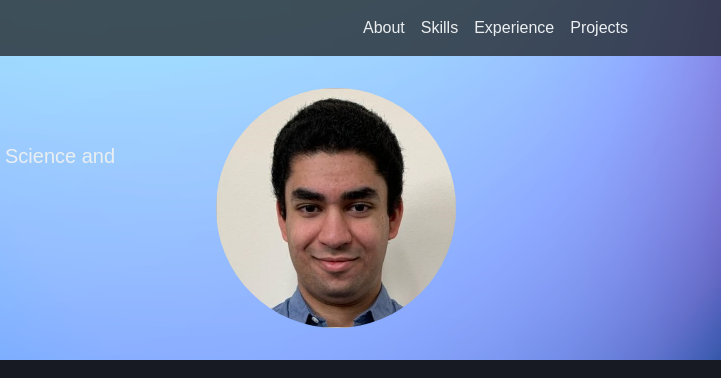
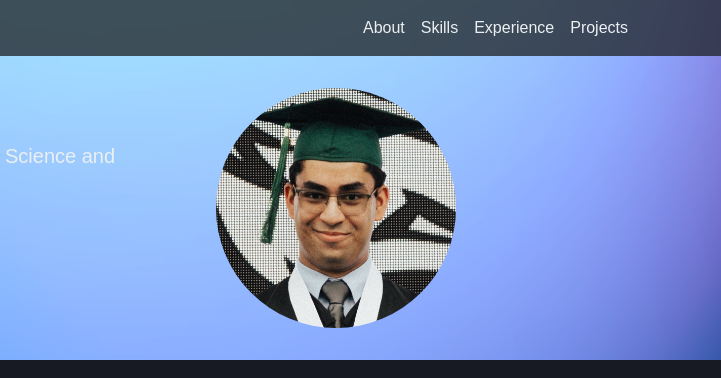
Before and after one commit to king-shak/king-shak.github.io, a plain HTML site: page index.html in a window 1280 px wide. Shown: the top 378 px of the page, 559-1280 px from the left. Drawn offline with nearby package versions, Linux system fonts and the light colour scheme; files whose address does not match are found by name; a web font is replaced by a local one.

Commit message:
Updated headshot

```diff
--- a/index.html
+++ b/index.html
@@ -59,7 +59,7 @@
                             </div>
                         </div>
                         <div class="col">
-                            <div style="text-align: center;padding-right: 8em;"><img class="rounded-circle" style="background: url(&quot;assets/img/headshot.jpg&quot;) center / contain no-repeat;width: 15em;height: 15em;padding-left: 0em;margin-right: 0px;"></div>
+                            <div style="text-align: center;padding-right: 8em;"><img class="rounded-circle" style="background: url(&quot;assets/img/headshot.jpg&quot;) center / contain no-repeat;width: 15em;height: 15em;padding-left: 0em;margin-right: 0px;" src="assets/img/headshot%20-%20Copy.jpg"></div>
                         </div>
                     </div>
                 </div>
```
Also changed, not shown: assets/img/headshot - Copy.jpg (added).
